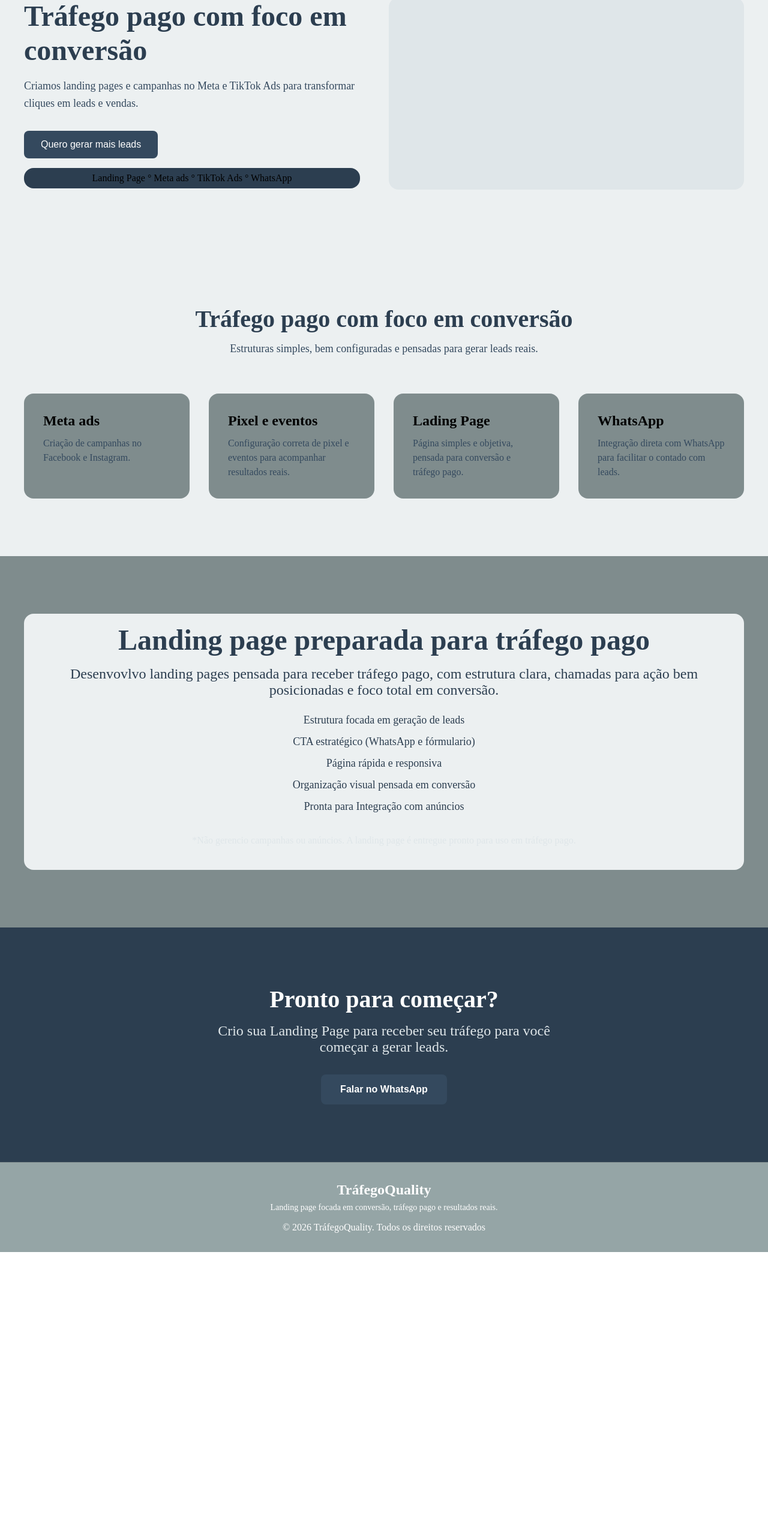
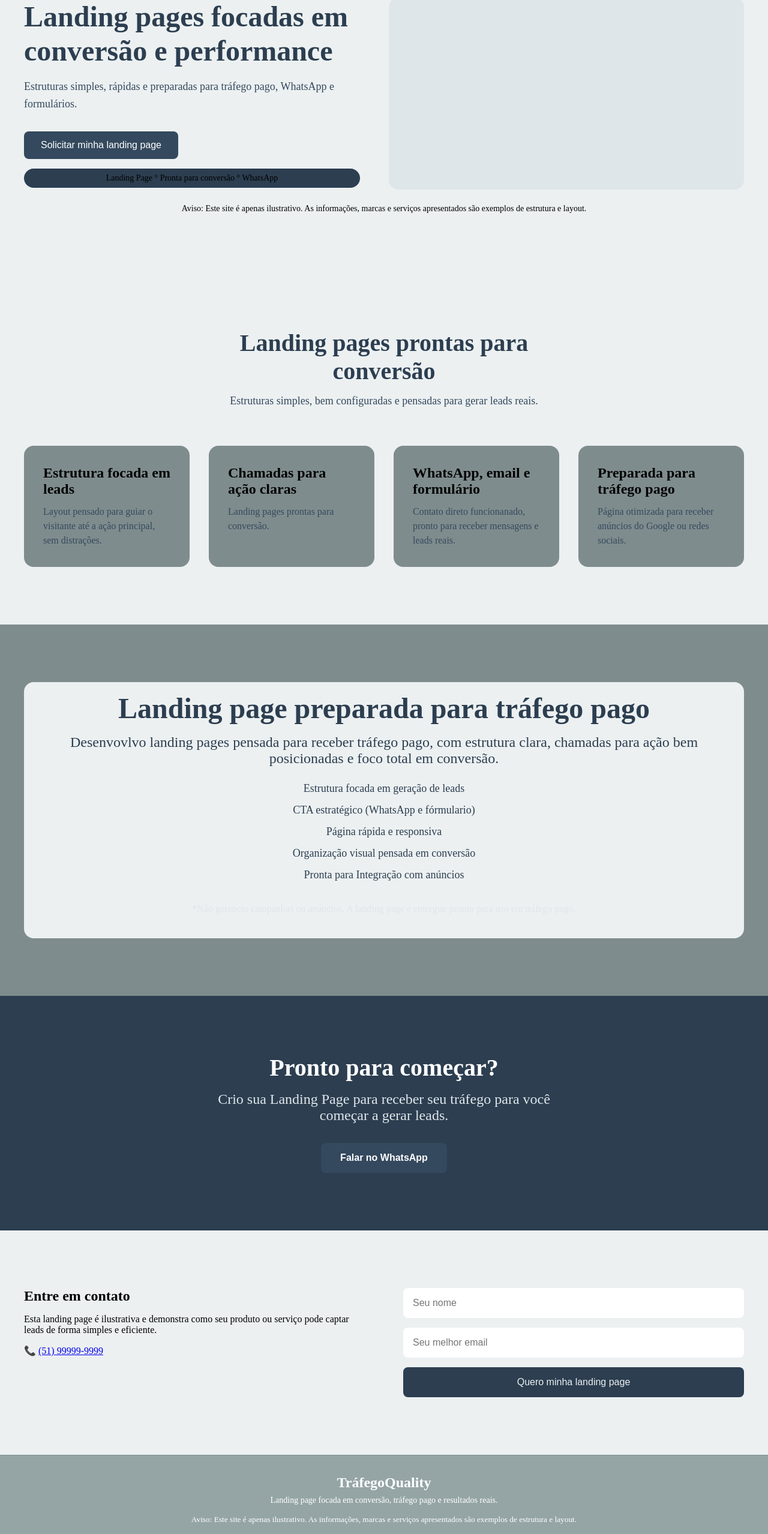
Before and after one commit to DeivithMaciel/Landing_Page_Freelance, a React (Vite) app: page / in a window 1280 px wide. Shown: the part 100-2657 px from the top of the page at 60% size. Before the commit the page ends 2187 px from the top, so only its background shows below. Built offline with nearby package versions, Linux system fonts and the light colour scheme; a web font is replaced by a local one.

Commit message:
fetch: Seção de contato feita html e css

```diff
--- a/src/components/Footer/index.tsx
+++ b/src/components/Footer/index.tsx
@@ -13,6 +13,11 @@ export const Footer = () => {
                         resultados reais.
                     </p>
                 </S.Brand>
+                <small>
+                    Aviso: Este site é apenas ilustrativo. As informações,
+                    marcas e serviços apresentados são exemplos de estrutura e
+                    layout.
+                </small>
                 <span>
                     &copy; {year} TráfegoQuality. Todos os direitos reservados
                 </span>
--- a/src/components/Hero/index.tsx
+++ b/src/components/Hero/index.tsx
@@ -5,18 +5,22 @@ export const Hero = () => {
         <S.Container>
             <S.Content>
                 <S.TextBox>
-                    <h1>Tráfego pago com foco em conversão</h1>
+                    <h1>Landing pages focadas em conversão e performance</h1>
                     <p>
-                        Criamos landing pages e campanhas no Meta e TikTok Ads
-                        para transformar cliques em leads e vendas.
+                        Estruturas simples, rápidas e preparadas para tráfego
+                        pago, WhatsApp e formulários.
                     </p>
-                    <button>Quero gerar mais leads</button>
-                    <span>Landing Page ° Meta ads ° TikTok Ads ° WhatsApp</span>
+                    <button>Solicitar minha landing page</button>
+                    <span>Landing Page ° Pronta para conversão ° WhatsApp</span>
                 </S.TextBox>
                 <S.BackgroundImage>
                     {/* adicionar futuramente */}
                 </S.BackgroundImage>
             </S.Content>
+            <small>
+                Aviso: Este site é apenas ilustrativo. As informações, marcas e
+                serviços apresentados são exemplos de estrutura e layout.
+            </small>
         </S.Container>
     )
 }
--- a/src/components/Hero/styles.ts
+++ b/src/components/Hero/styles.ts
@@ -5,6 +5,13 @@ import { breakpoints, colors } from '../../styles/GlobalStyles'
 export const Container = styled.section`
     padding: 96px 16px;
     background-color: ${colors.black};
+
+    small {
+        display: flex;
+        justify-content: center;
+        padding-top: 24px;
+        font-size: 14px;
+    }
 
     @media (max-width: ${breakpoints.tablet}) {
         display: flex;
@@ -62,6 +69,7 @@ export const TextBox = styled.div`
         border-radius: 16px;
         padding: 8px;
         text-align: center;
+        font-size: 14px;
     }
 
     @media (max-width: ${breakpoints.mobile}) {
--- a/src/pages/Home/index.tsx
+++ b/src/pages/Home/index.tsx
@@ -5,17 +5,19 @@ import Section from '../../sections/Services'
 import CTA from '../../sections/CTA'
 import { Footer } from '../../components/Footer'
 import PaidTraffic from '../../sections/PaidTraffic'
+import { Contact } from '../../sections/Contact'
 
 export const Home = () => {
     return (
-        <div>
+        <>
             <Header />
             <Hero />
             <Section />
             <PaidTraffic />
             <CTA />
+            <Contact />
             <Footer />
-        </div>
+        </>
     )
 }
 
--- /dev/null
+++ b/src/sections/Contact/index.tsx
@@ -0,0 +1,28 @@
+import * as S from './styles'
+
+export const Contact = () => {
+    return (
+        <S.Container>
+            <S.Content>
+                <S.Form>
+                    <h2>Entre em contato</h2>
+                    <p>
+                        Esta landing page é ilustrativa e demonstra como seu
+                        produto ou serviço pode captar leads de forma simples e
+                        eficiente.
+                    </p>
+                    <span>
+                        📞 <a href="tel: +5551999999999">(51) 99999-9999</a>
+                    </span>
+                </S.Form>
+                <S.Form>
+                    <input type="text" placeholder="Seu nome" />
+                    <input type="email" placeholder="Seu melhor email" />
+                    <button type="button">Quero minha landing page</button>
+                </S.Form>
+            </S.Content>
+        </S.Container>
+    )
+}
+
+export default Contact
--- /dev/null
+++ b/src/sections/Contact/styles.ts
@@ -0,0 +1,71 @@
+import styled from 'styled-components'
+
+import { colors } from '../../styles/GlobalStyles'
+
+export const Container = styled.div`
+    padding: 96px 24px;
+    background-color: ${colors.black};
+`
+
+export const Content = styled.section`
+    display: flex;
+    justify-content: space between;
+    gap: 64px;
+    max-width: 1200px;
+    margin: 0 auto;
+`
+
+export const Info = styled.div`
+    flex: 1;
+    color: ${colors.lightGray};
+
+    h2 {
+        font-size: 36px;
+    }
+
+    p {
+        margin-top: 16pz;
+        font-size: 18px;
+        color: ${colors.gray};
+    }
+
+    span {
+        display: inline-block;
+        margin-top: 24px;
+        font-size: 18px;
+
+        a {
+            color: ${colors.lightGray};
+            text-decoration: none;
+        }
+    }
+`
+
+export const Form = styled.form`
+    flex: 1;
+    display: flex;
+    flex-direction: column;
+    gap: 16px;
+
+    input {
+        padding: 16px;
+        border-radius: 8px;
+        border: none;
+        font-size: 16px;
+    }
+
+    button {
+        padding: 16px;
+        border-radius: 8px;
+        border: none;
+        background-color: ${colors.darkBlue};
+        color: ${colors.black};
+        font-size: 16px;
+        cursor: pointer;
+        transition: opacity 0.2s;
+
+        &:hover {
+            opacity: 0.85;
+        }
+    }
+`
--- a/src/sections/Services/index.tsx
+++ b/src/sections/Services/index.tsx
@@ -5,7 +5,7 @@ export const Section = () => {
         <S.Section>
             <S.Container>
                 <S.Header>
-                    <h2>Tráfego pago com foco em conversão</h2>
+                    <h2>Landing pages prontas para conversão</h2>
                     <p>
                         Estruturas simples, bem configuradas e pensadas para
                         gerar leads reais.
@@ -13,28 +13,28 @@ export const Section = () => {
                 </S.Header>
                 <S.CardList>
                     <S.CardItem>
-                        <h3>Meta ads</h3>
-                        <p>Criação de campanhas no Facebook e Instagram.</p>
-                    </S.CardItem>
-                    <S.CardItem>
-                        <h3>Pixel e eventos</h3>
+                        <h3>Estrutura focada em leads</h3>
                         <p>
-                            Configuração correta de pixel e eventos para
-                            acompanhar resultados reais.
+                            Layout pensado para guiar o visitante até a ação
+                            principal, sem distrações.
                         </p>
                     </S.CardItem>
                     <S.CardItem>
-                        <h3>Lading Page</h3>
+                        <h3>Chamadas para ação claras</h3>
+                        <p>Landing pages prontas para conversão.</p>
+                    </S.CardItem>
+                    <S.CardItem>
+                        <h3>WhatsApp, email e formulário</h3>
                         <p>
-                            Página simples e objetiva, pensada para conversão e
-                            tráfego pago.
+                            Contato direto funcionanado, pronto para receber
+                            mensagens e leads reais.
                         </p>
                     </S.CardItem>
                     <S.CardItem>
-                        <h3>WhatsApp</h3>
+                        <h3>Preparada para tráfego pago</h3>
                         <p>
-                            Integração direta com WhatsApp para facilitar o
-                            contado com leads.
+                            Página otimizada para receber anúncios do Google ou
+                            redes sociais.
                         </p>
                     </S.CardItem>
                 </S.CardList>
```
